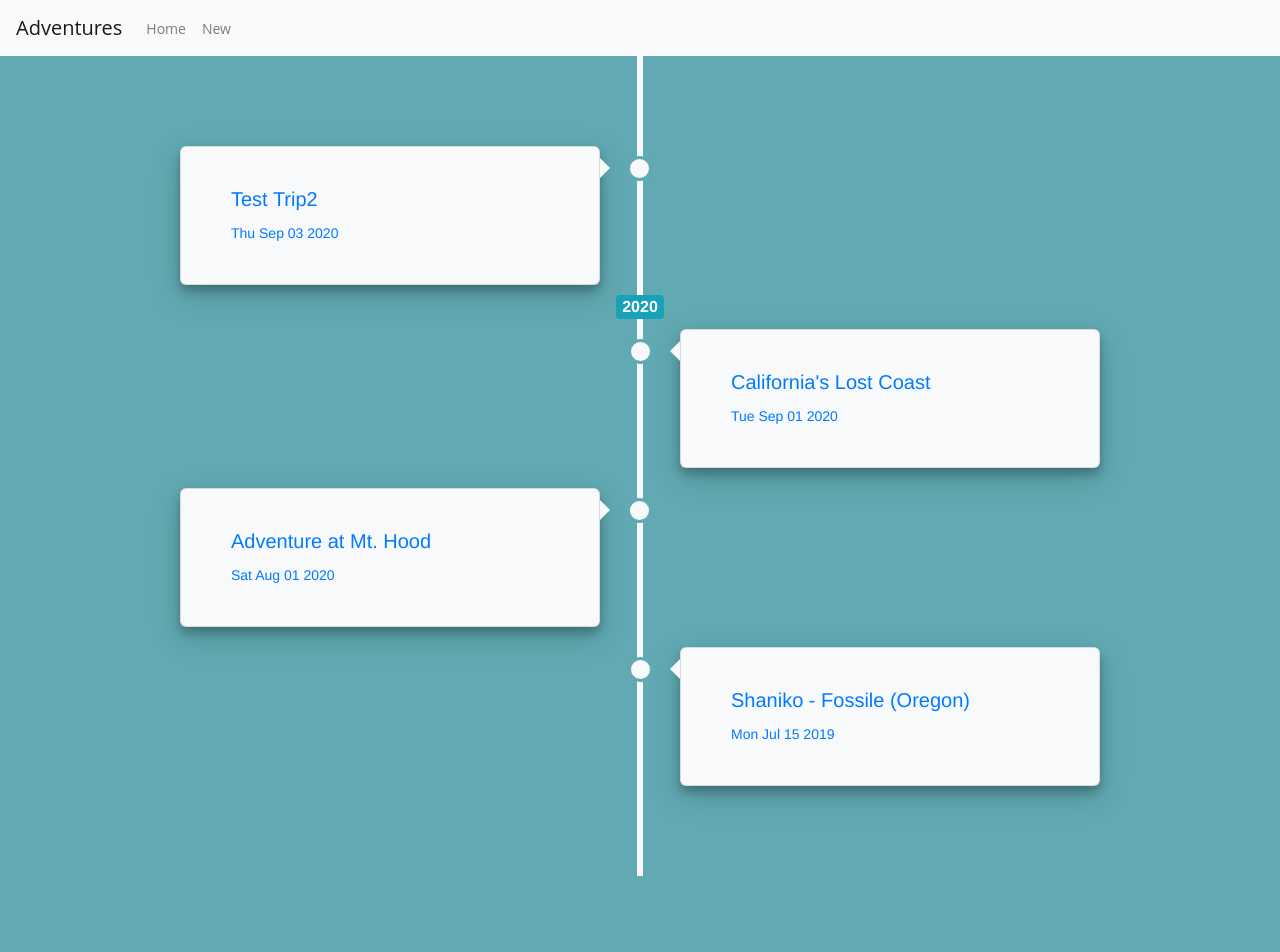
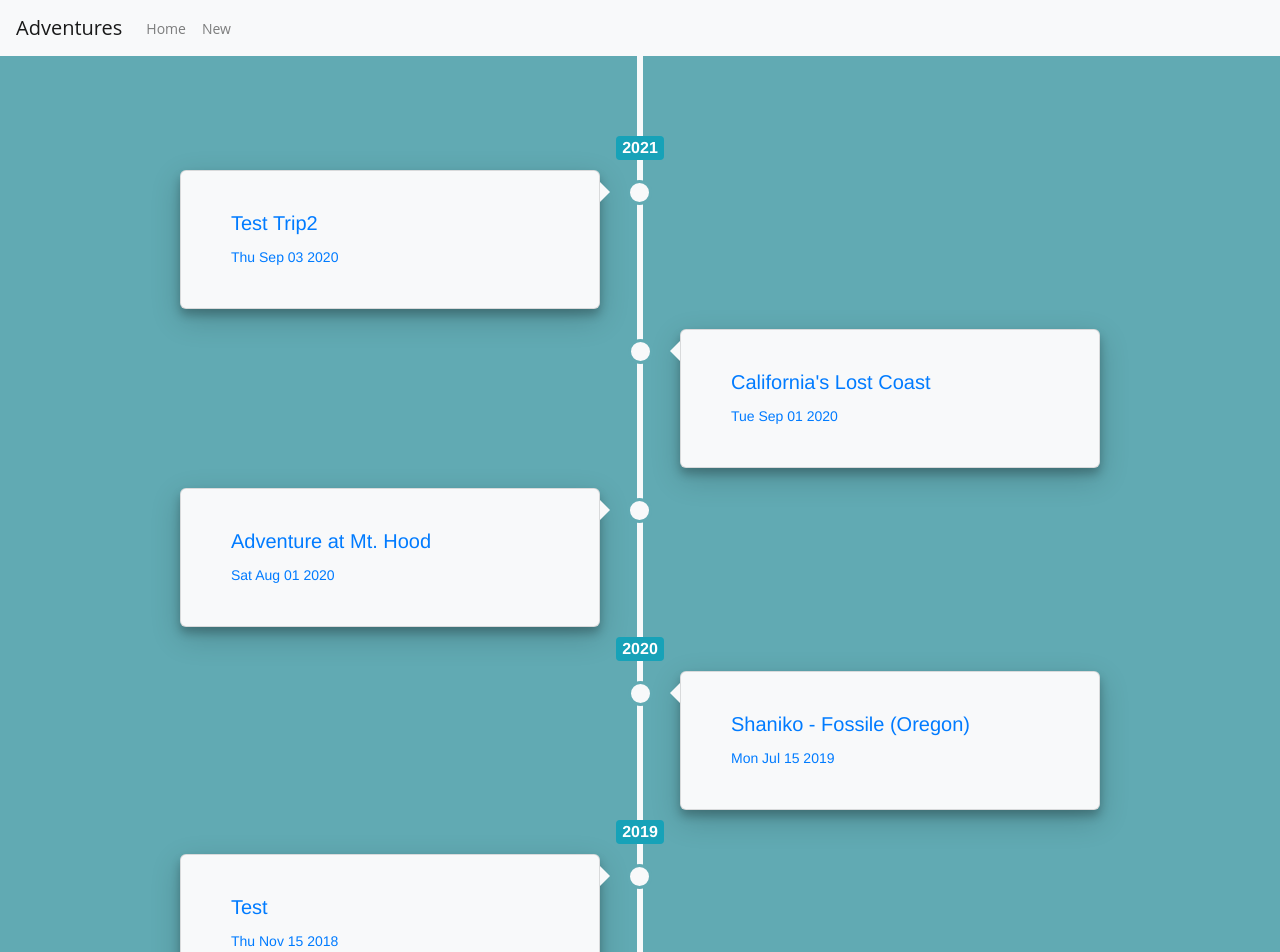
Before and after one commit to dryzhkov/adv, a React (Create React App) app: page / in a window 1280 px wide. Shown: the top 952 px of the page. Before the commit the page ends 876 px from the top, so only its background shows below. Built offline with nearby package versions, Linux system fonts and the light colour scheme; data requests are answered from the project's data file.

Commit message:
years on the time line

```diff
--- a/db.json
+++ b/db.json
@@ -79,6 +79,20 @@
         }
       ],
       "id": 4
+    },
+    {
+      "title": "Test",
+      "days": [
+        {
+          "date": "2018-11-15T20:00:00.000Z",
+          "from": "",
+          "to": "",
+          "distance": 0,
+          "hours": 0,
+          "directions": ""
+        }
+      ],
+      "id": 5
     }
   ]
 }
--- a/src/components/Timeline.tsx
+++ b/src/components/Timeline.tsx
@@ -12,10 +12,26 @@ export function Timeline() {
     }, []);
 
     function renderTrips() {
+        let prevYear =
+            trips && trips[0] && trips[0].days
+                ? trips[0].days[0].date.getFullYear()
+                : new Date().getFullYear();
+
         return trips.map((t: Trip, index: number) => {
-            return (
-                <>
-                    <Link to={`/details/${t.id}`} key={t.id}>
+            const curYear = t.days[0].date.getFullYear();
+            const output = (
+                <div key={t.id}>
+                    {index === 0 && (
+                        <Badge className="center" variant="info" as="div">
+                            {curYear + 1}
+                        </Badge>
+                    )}
+                    {curYear !== prevYear && (
+                        <Badge className="center" variant="info" as="div">
+                            {prevYear}
+                        </Badge>
+                    )}
+                    <Link to={`/details/${t.id}`}>
                         <div
                             className={
                                 index % 2 === 0 ? 'record left' : 'record right'
@@ -31,14 +47,15 @@ export function Timeline() {
                             </Card>
                         </div>
                     </Link>
-
-                    {index === 0 && (
+                    {index === trips.length - 1 && (
                         <Badge className="center" variant="info" as="div">
-                            2020
+                            {curYear}
                         </Badge>
                     )}
-                </>
+                </div>
             );
+            prevYear = curYear;
+            return output;
         });
     }
 
```
